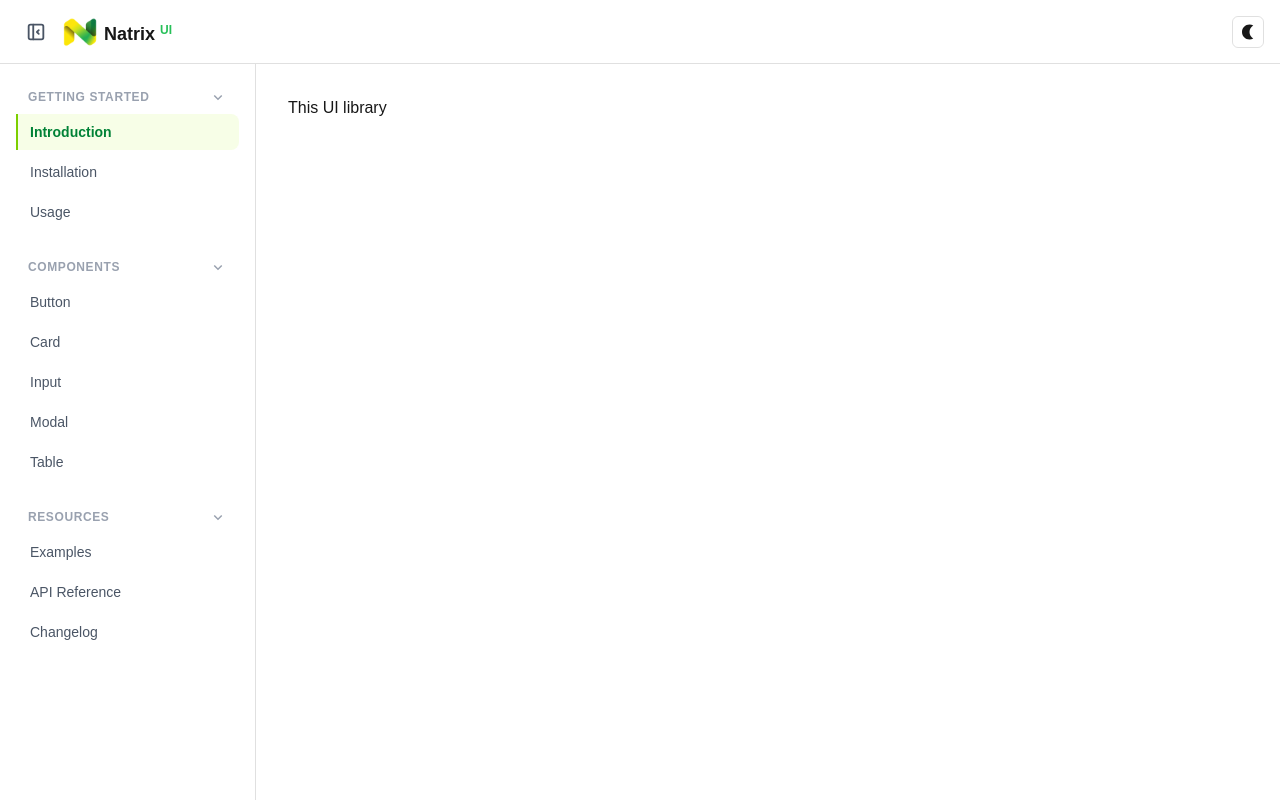
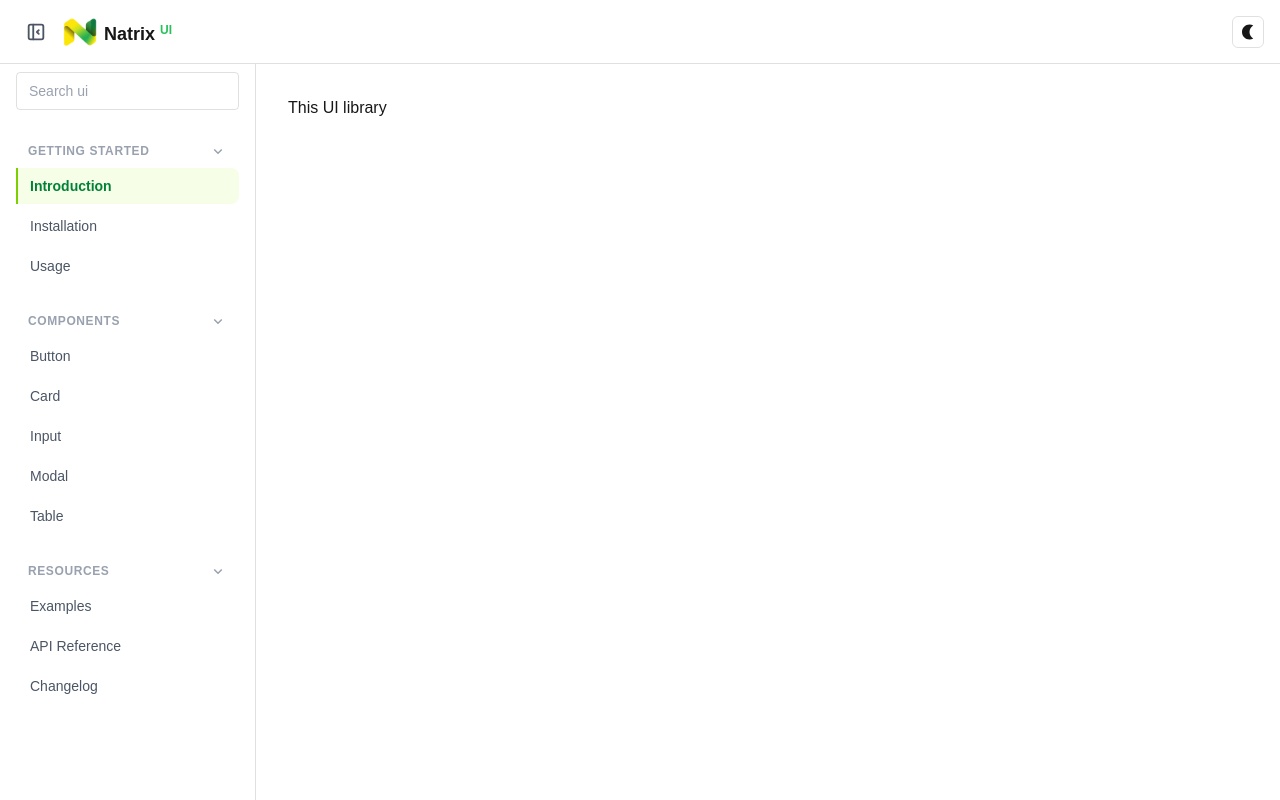
Before and after one commit to Nafiz-Al-Turabi/natrix-ui, a Next.js app: page /ui in a window 1280 px wide. Built offline with nearby package versions, Linux system fonts and the light colour scheme.

Commit message:
Add search functionality to sidebar navigation; display message for no results

```diff
--- a/components/Layouts/UIMainLayout.tsx
+++ b/components/Layouts/UIMainLayout.tsx
@@ -12,6 +12,7 @@ const UIMainLayout: React.FC<{ children: React.ReactNode }> = ({
 }) => {
   const [sidebarOpen, setSidebarOpen] = useState(true);
   const pathname = usePathname();
+  const [searchTerm, setSearchTerm] = useState("");
 
   const navigation = [
     {
@@ -42,6 +43,14 @@ const UIMainLayout: React.FC<{ children: React.ReactNode }> = ({
     },
   ];
 
+  const filteredNavigation = navigation
+    .map((section) => ({
+      ...section,
+      items: section.items.filter((item) =>
+        item.name.toLowerCase().includes(searchTerm.toLowerCase()),
+      ),
+    }))
+    .filter((section) => section.items.length > 0);
   return (
     <div className="min-h-screen bg-background">
       {/* Fixed Header */}
@@ -77,8 +86,17 @@ const UIMainLayout: React.FC<{ children: React.ReactNode }> = ({
           sidebarOpen ? "translate-x-0" : "-translate-x-full"
         }`}
       >
+        <div className="px-4 py-2">
+          <input
+            type="text"
+            placeholder="Search ui"
+            value={searchTerm}
+            onChange={(e) => setSearchTerm(e.target.value)}
+            className="w-full rounded border border-(--border) outline-none px-3 py-2 text-sm text-gray-600 placeholder-gray-400 focus:border-lime-500 focus:border"
+          />
+        </div>
         <nav className="h-full overflow-y-auto px-4 py-6">
-          {navigation.map((section) => (
+          {filteredNavigation.map((section) => (
             <div key={section.title} className="mb-7">
               <div className="mb-2 flex items-center justify-between px-3">
                 <h2 className="text-xs font-semibold uppercase tracking-wider text-gray-400">
@@ -112,6 +130,9 @@ const UIMainLayout: React.FC<{ children: React.ReactNode }> = ({
             </div>
           ))}
         </nav>
+        {filteredNavigation.length === 0 && (
+          <p className="p-4 text-center text-gray-500">No pages found</p>
+        )}
       </aside>
 
       {/* Main Content */}
```
